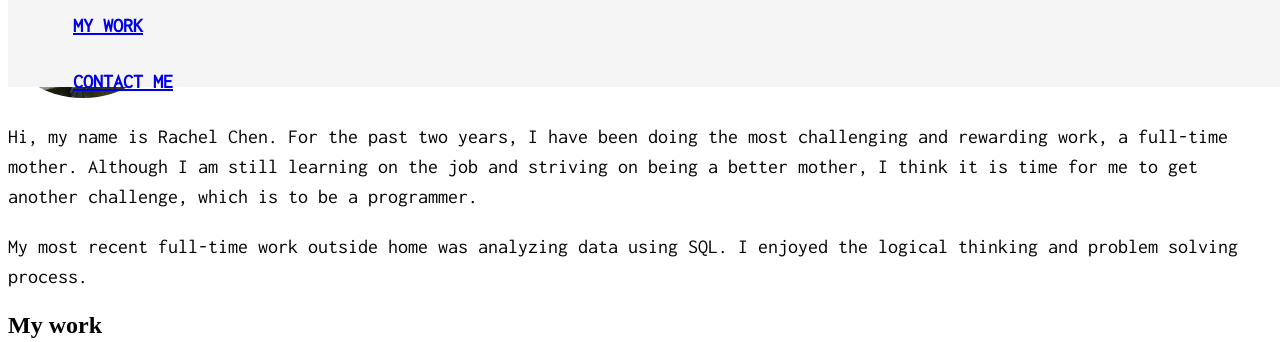
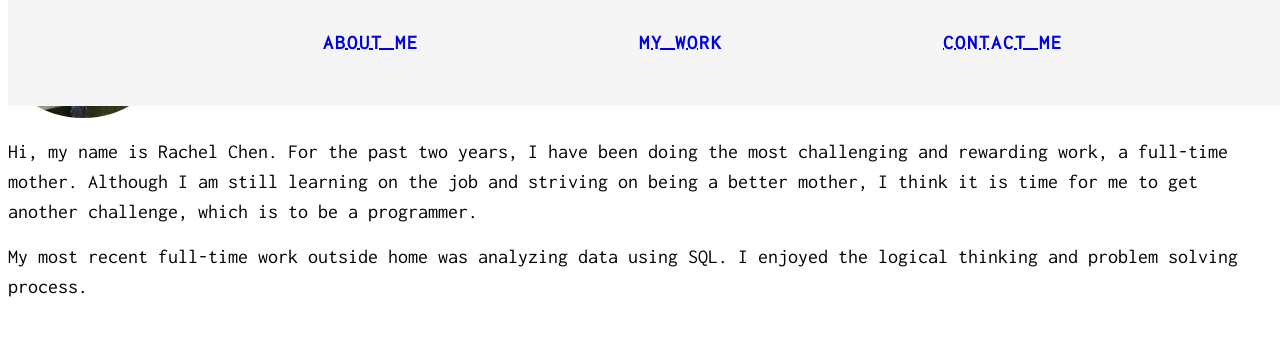
Before and after one commit to Rachyanh/rachyanh.github.io, a plain HTML site: page index.html in a window 1280 px wide. Shown: the part 94-436 px from the top of the page. Drawn offline with Linux system fonts and the light colour scheme.

Commit message:
Update index.html

```diff
--- a/index.html
+++ b/index.html
@@ -6,7 +6,16 @@
       p, ul, ol, li {
         font-family: Inconsolata, monospace;
         font-size: 20px;
-        line-height: 150%
+        line-height: 150%;
+        margin: 15px 0
+      }
+      h1, h2, h3 {
+        font-family: Inconsolata, monospace;
+        font-size: 30px;
+        text-align: center;
+        line-height: 150%;
+        margin-top: 40px;
+        margin-bottom: 15px
       }
       .image {
         width: 150px;
@@ -23,12 +32,62 @@
         background-color: #f5f5f5;
         transition: height 0.3s line-height 0.3s
        }
+      nav p {
+        float: right;
+        line-height: 20vh;
+        transition: line-height 0.3s
+      }
+
+      nav ul {
+        max-width: 980px;
+        margin: auto;
+        display: -webkit-box;
+        display: -ms-flexbox;
+        display: flex;
+        -webkit-box-pack: justify;
+        -ms-flex-pack: justify;
+        justify-content: space-between;
+        -webkit-box-align: center;
+        -ms-flex-align: center;
+        align-items: center;
+        height: 100%
+      }
+      nav a {
+        display: inline;
+        list-style-type: none;
+        line-height: 20vh;
+        transition: line-height 0.3s;
+        padding: 0 10px 0 10px;
+        text-align: center
+      }
+      nav a:hover, nav .desktop-only a:active {
+        cursor: pointer
+      }
+      nav a:hover h4, nav a:active h4 {
+        color: #78B7BA
+      }
+      nav a:hover .nav-dd, nav a:active .nav-dd {
+        display: block
+      }
+      nav h4 {
+        display: inline;
+        letter-spacing: 2px;
+        font-family: Inconsolata;
+        vertical-align: -2px
+      }
       .animate-header {
         animation: landing 3s;
         -moz-animation: landing 3s;
         -webkit-animation: landing 3s;
         -o-animation: landing 3s
        }
+
+      .container {
+        max-width: 800px;
+        margin: auto;
+        padding: 15px
+      }
+
      </style>
 
   </head>
@@ -59,7 +118,9 @@
   </ul>
 
 <h3 id="#contact">Contact me</h3>
-<p>email: rachelyanhe@gmail.com</p>
+<a href="mailto:rachelyanhe@gmail.com">
+  <p>email: rachelyanhe@gmail.com</p>
+</a>
 
 </body>
 </html>
```
